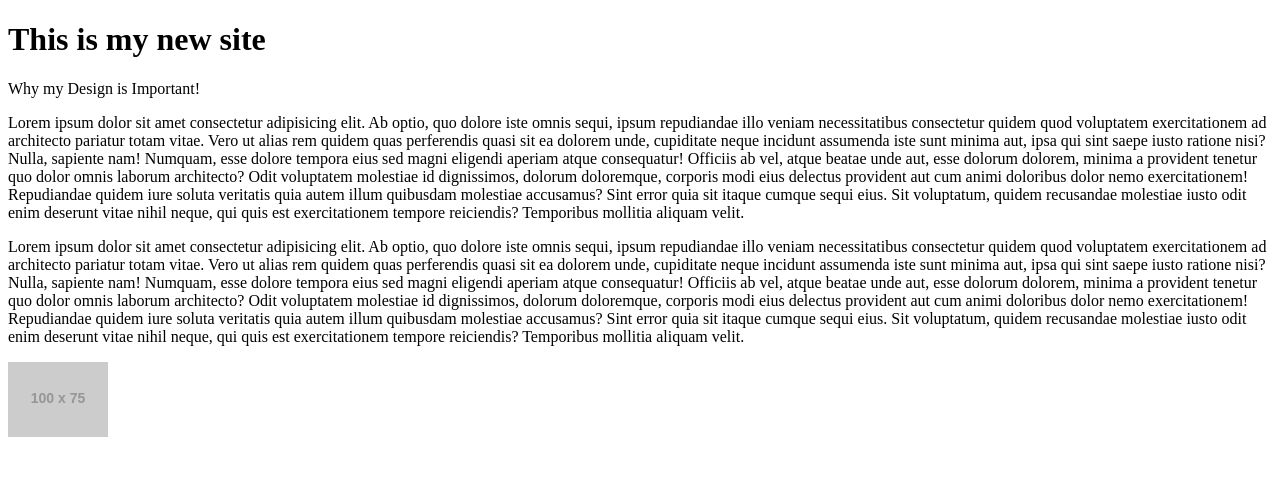
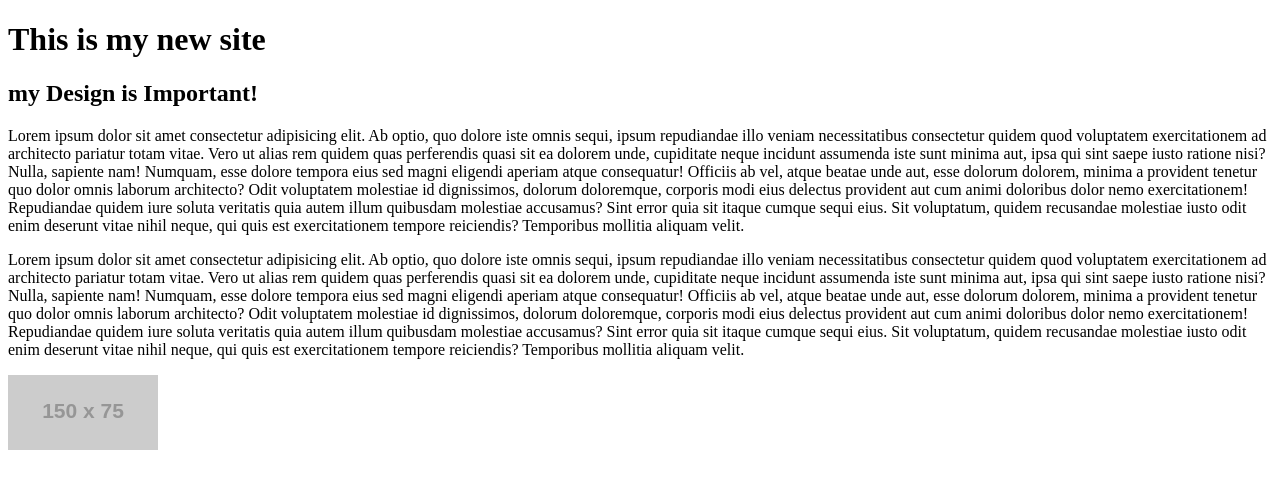
Before and after one commit to codybudge/mountain-Ranch, a plain HTML site: page index.html in a window 1280 px wide. Drawn offline with Linux system fonts and the light colour scheme; placeholder pictures from the web are drawn by us.

Commit message:
new title

```diff
--- a/index.html
+++ b/index.html
@@ -9,7 +9,7 @@
 </head>
 <body>
     <div>
-<header>Why my Design is Important!</header>
+<header><h2> my Design is Important!</h2></header>
 <p>Lorem ipsum dolor sit amet consectetur adipisicing elit. Ab optio, quo dolore iste omnis sequi, ipsum repudiandae illo veniam necessitatibus consectetur quidem quod voluptatem exercitationem ad architecto pariatur totam vitae.
 Vero ut alias rem quidem quas perferendis quasi sit ea dolorem unde, cupiditate neque incidunt assumenda iste sunt minima aut, ipsa qui sint saepe iusto ratione nisi? Nulla, sapiente nam!
 Numquam, esse dolore tempora eius sed magni eligendi aperiam atque consequatur! Officiis ab vel, atque beatae unde aut, esse dolorum dolorem, minima a provident tenetur quo dolor omnis laborum architecto?
@@ -24,7 +24,7 @@ Sint error quia sit itaque cumque sequi eius. Sit voluptatum, quidem recusandae
     </div>
     <aside>
         <div>
-            <img src="https://placehold.it/100x75" alt>
+            <img src="https://placehold.it/150x75" alt>
         </div>
     </aside>
 </body>
```
